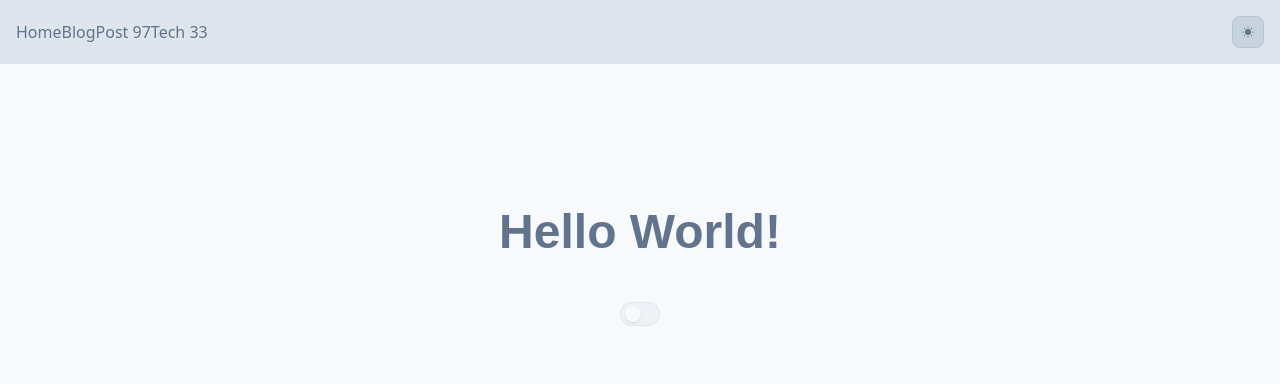
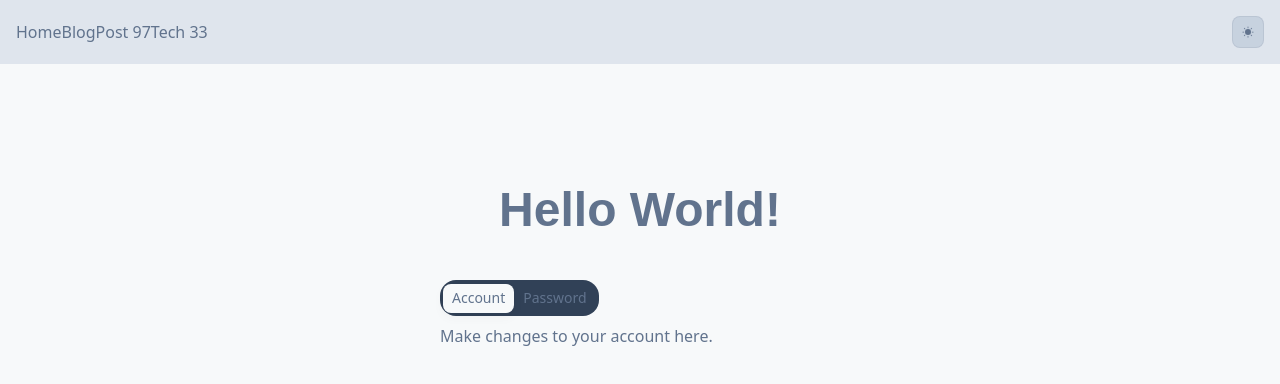
Before and after one commit to lorenzoferrante97/frontend-template, a Next.js app: page / in a window 1280 px wide. Shown: the top 384 px of the page. Built offline with nearby package versions, Linux system fonts and the light colour scheme; a web font is replaced by a local one.

Commit message:
add: import tabs from shadcn

```diff
--- /dev/null
+++ b/app/components/ui/tabs.jsx
@@ -0,0 +1,62 @@
+"use client"
+
+import * as React from "react"
+import * as TabsPrimitive from "@radix-ui/react-tabs"
+
+import { cn } from "@/lib/utils"
+
+function Tabs({
+  className,
+  ...props
+}) {
+  return (
+    <TabsPrimitive.Root
+      data-slot="tabs"
+      className={cn("flex flex-col gap-2", className)}
+      {...props} />
+  );
+}
+
+function TabsList({
+  className,
+  ...props
+}) {
+  return (
+    <TabsPrimitive.List
+      data-slot="tabs-list"
+      className={cn(
+        "bg-muted text-muted-foreground inline-flex h-9 w-fit items-center justify-center rounded-lg p-[3px]",
+        className
+      )}
+      {...props} />
+  );
+}
+
+function TabsTrigger({
+  className,
+  ...props
+}) {
+  return (
+    <TabsPrimitive.Trigger
+      data-slot="tabs-trigger"
+      className={cn(
+        "data-[state=active]:bg-background dark:data-[state=active]:text-foreground focus-visible:border-ring focus-visible:ring-ring/50 focus-visible:outline-ring dark:data-[state=active]:border-input dark:data-[state=active]:bg-input/30 text-foreground dark:text-muted-foreground inline-flex h-[calc(100%-1px)] flex-1 items-center justify-center gap-1.5 rounded-md border border-transparent px-2 py-1 text-sm font-medium whitespace-nowrap transition-[color,box-shadow] focus-visible:ring-[3px] focus-visible:outline-1 disabled:pointer-events-none disabled:opacity-50 data-[state=active]:shadow-sm [&_svg]:pointer-events-none [&_svg]:shrink-0 [&_svg:not([class*='size-'])]:size-4",
+        className
+      )}
+      {...props} />
+  );
+}
+
+function TabsContent({
+  className,
+  ...props
+}) {
+  return (
+    <TabsPrimitive.Content
+      data-slot="tabs-content"
+      className={cn("flex-1 outline-none", className)}
+      {...props} />
+  );
+}
+
+export { Tabs, TabsList, TabsTrigger, TabsContent }
--- a/app/page.jsx
+++ b/app/page.jsx
@@ -138,7 +138,14 @@
 
 // import ToastSection from "./components/ToastSection";
 
-import { Switch } from "@/app/components/ui/switch";
+// import { Switch } from "@/app/components/ui/switch";
+
+import {
+	Tabs,
+	TabsContent,
+	TabsList,
+	TabsTrigger,
+} from "@/app/components/ui/tabs";
 
 export default function Home() {
 	return (
@@ -429,7 +436,18 @@
 				{/* <ToastSection /> */}
 
 				{/* - Switch ------------------------- */}
-				<Switch />
+				{/* <Switch /> */}
+
+				<Tabs defaultValue="account" className="w-[400px]">
+					<TabsList>
+						<TabsTrigger value="account">Account</TabsTrigger>
+						<TabsTrigger value="password">Password</TabsTrigger>
+					</TabsList>
+					<TabsContent value="account">
+						Make changes to your account here.
+					</TabsContent>
+					<TabsContent value="password">Change your password here.</TabsContent>
+				</Tabs>
 
 				{/* - LOCAL IMG ---------------------------------------------------------------------- */}
 				{/* local image */}
--- a/package.json
+++ b/package.json
@@ -25,6 +25,7 @@
     "@radix-ui/react-slider": "^1.3.6",
     "@radix-ui/react-slot": "^1.2.3",
     "@radix-ui/react-switch": "^1.2.6",
+    "@radix-ui/react-tabs": "^1.1.13",
     "class-variance-authority": "^0.7.1",
     "clsx": "^2.1.1",
     "embla-carousel-react": "^8.6.0",
```
Also changed, not shown: 1 other file (tests, documents, lock files or other folders).
